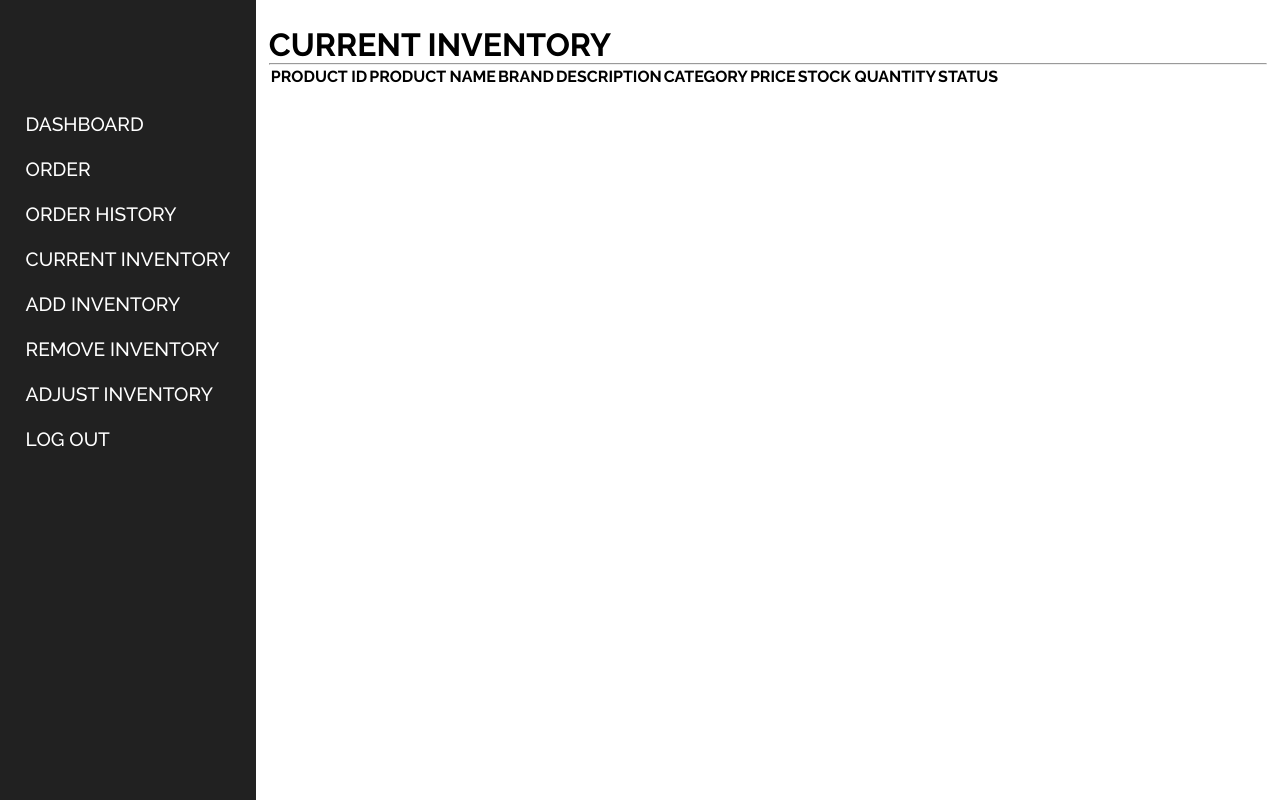
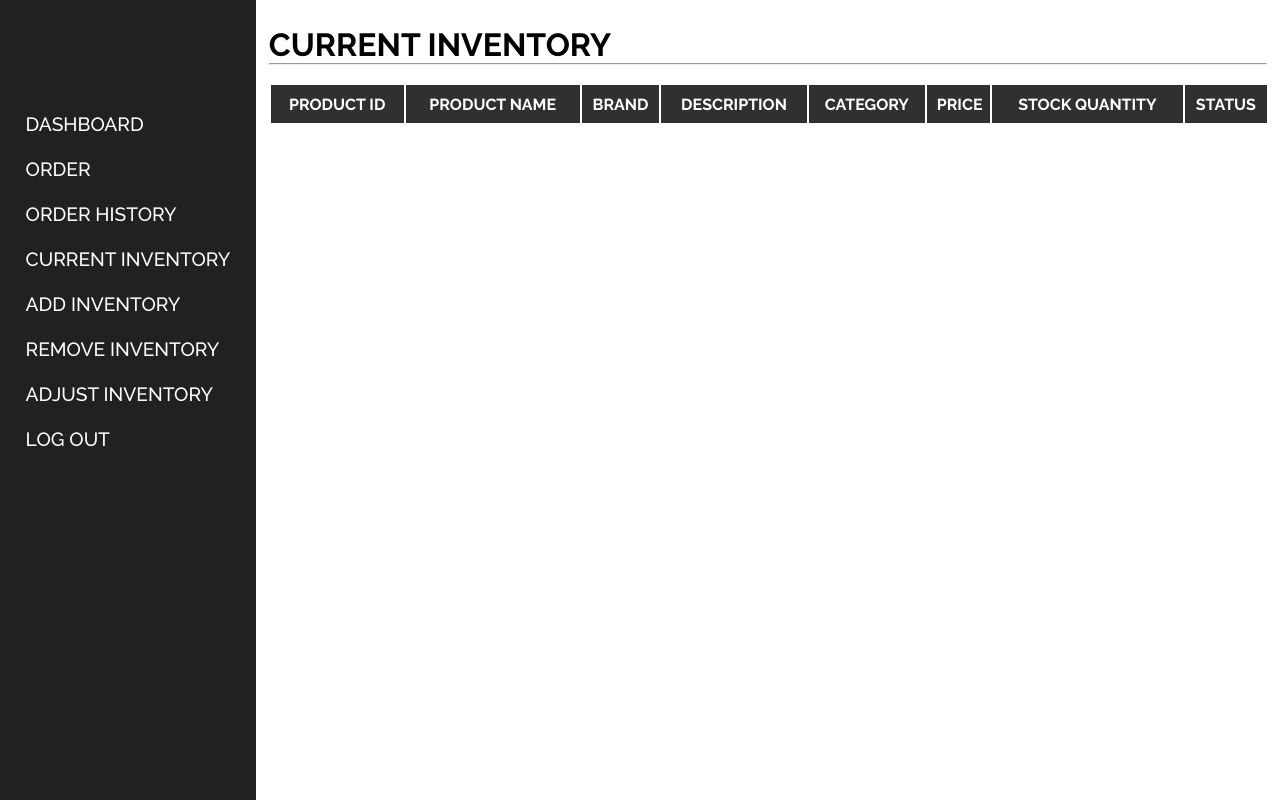
Before and after one commit to ChlmrsSrn/FUND_DATABASE_FINAL_EXAM, a PHP site: page /current.php in a window 1280 px wide. Run offline with PHP 8.4, Linux system fonts and the light colour scheme; the visitor is signed in with stand-in values (Sample User, id 1); data that the repository does not hold is empty.

Commit message:
Styling table/ add

```diff
--- a/current.php
+++ b/current.php
@@ -87,6 +87,26 @@ $conn = @mysqli_connect('localhost', 'admin', 'admin', 'inventory_database');
             width: 80%;
         }
 
+        table {
+            border-collapse: collapse;
+            margin: 0 auto;
+            width: 100%;
+            margin-top: 2%;
+        }
+
+        table th{
+            background-color: #303030;
+            padding: 1%;
+            color: white;
+            border-left: 2px solid white;
+        }
+
+        table td {
+            padding: 1rem;
+            border: 2px solid #212121;
+        }
+
+
     </style>
 
 </head>
@@ -107,6 +127,10 @@ $conn = @mysqli_connect('localhost', 'admin', 'admin', 'inventory_database');
     <div class="main">
         <h1>CURRENT INVENTORY</h1>
         <hr />
+
+        <div class="search">
+
+        </div>
 
     <?php
         $query = 'SELECT * FROM INVENTORY;';
```
Also changed, not shown: add.php (+22 -0 lines), dashboard.php (+11 -0 lines), orderHistory.php (+19 -0 lines).
